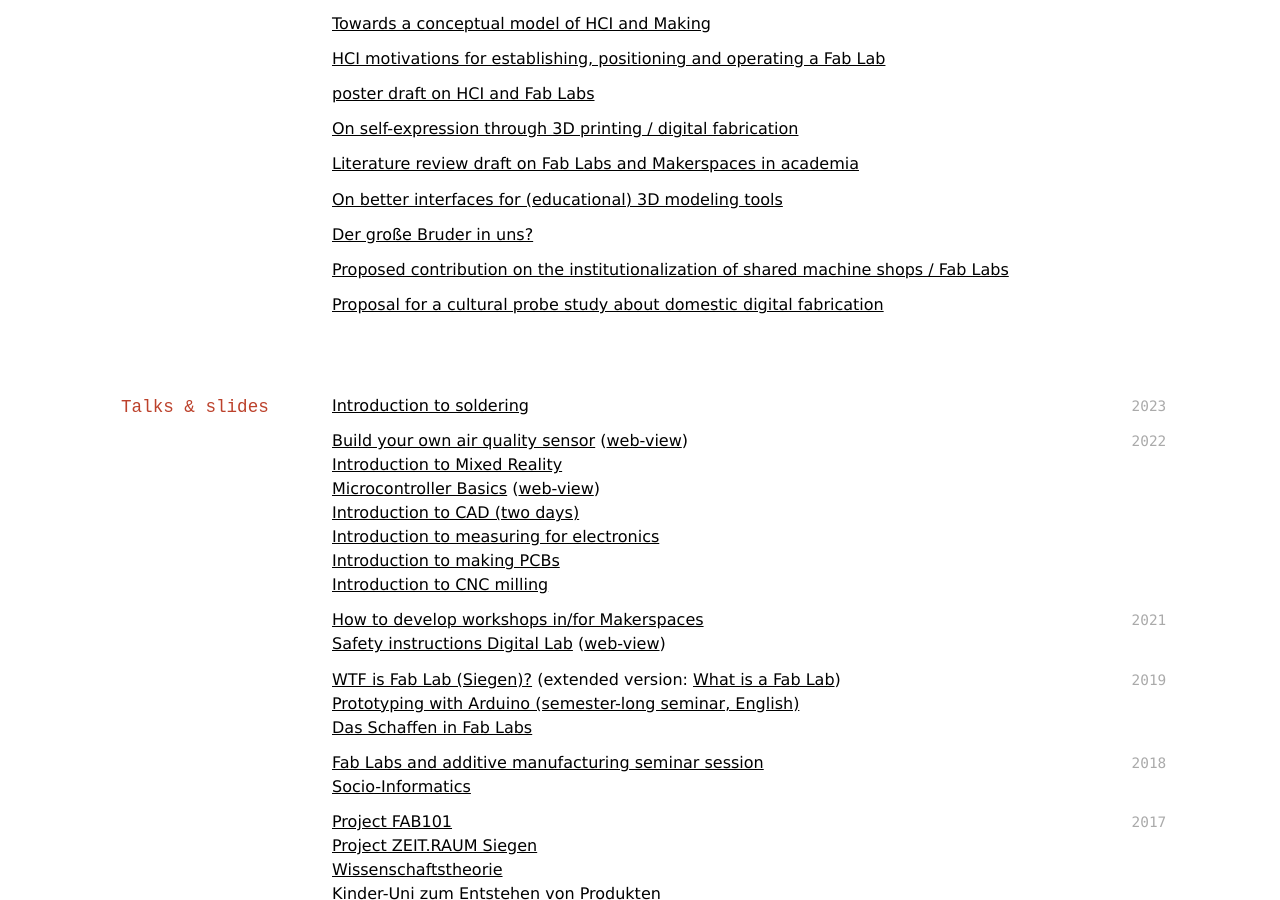
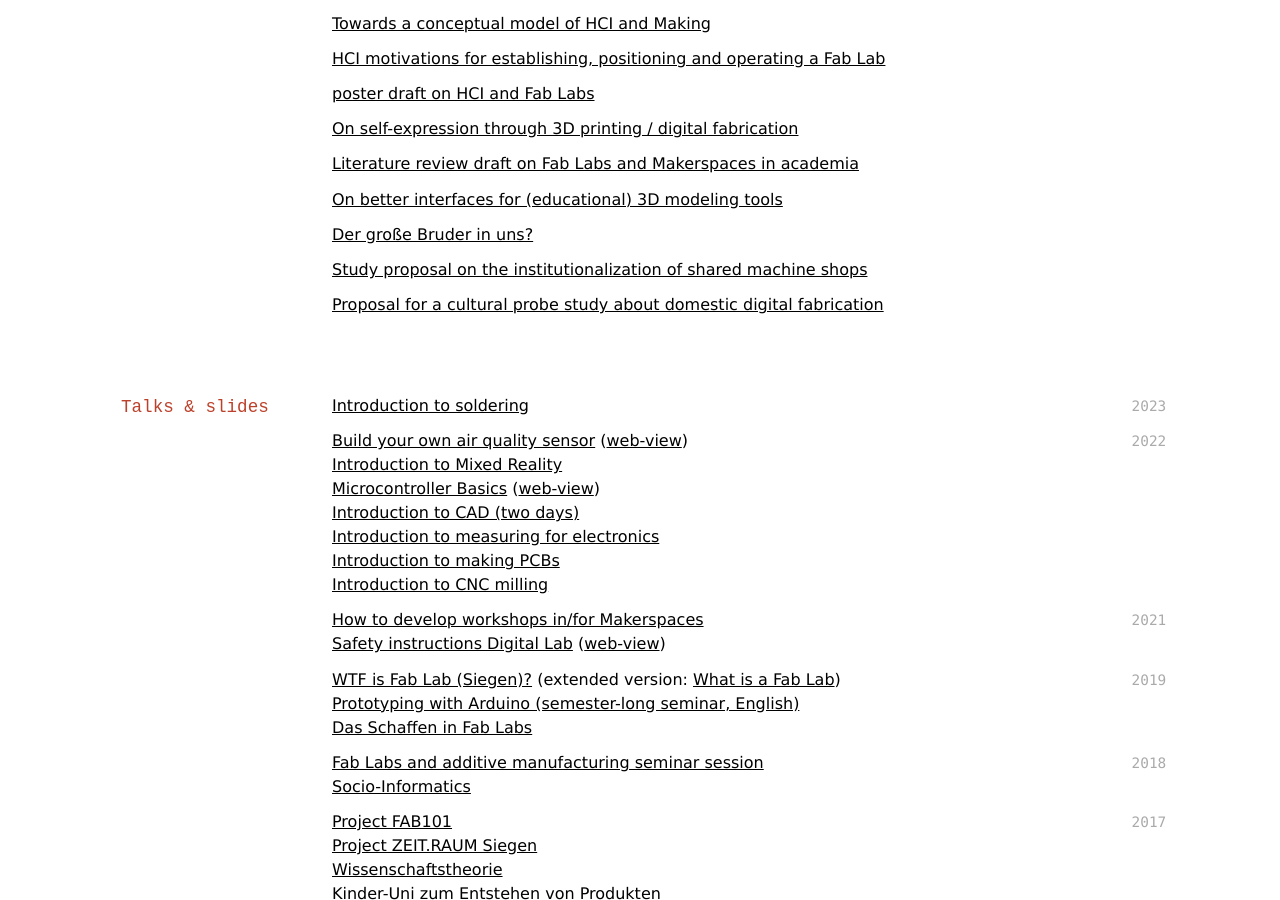
Before and after one commit to oliverstickel/oliverstickel.github.io, a Jekyll site: the page built from index.md, in a window 1280 px wide and 900 px high, scrolled down 7651 px. Built offline with Jekyll 4.4.1, drawn with Linux system fonts in a browser that asks for light colours; nearby versions of some CDN libraries; a style sheet for code colours, icons or effects is not loaded.

Commit message:
Update index.md

```diff
--- a/index.md
+++ b/index.md
@@ -258,7 +258,7 @@ These might or might not be continued at some point. Thoughts and feedback are w
 
 [Der große Bruder in uns?](files/unpublished_2010-orwellish.pdf)
 
-[Proposed contribution on the institutionalization of shared machine shops / Fab Labs](files/unpublished_institutionalization-shared-machineshops.pdf)
+[Study proposal on the institutionalization of shared machine shops](files/unpublished_institutionalization-shared-machineshops.pdf)
 
 [Proposal for a cultural probe study about domestic digital fabrication](files/unpublished_domestic-3d-printing.pdf)
 
```
